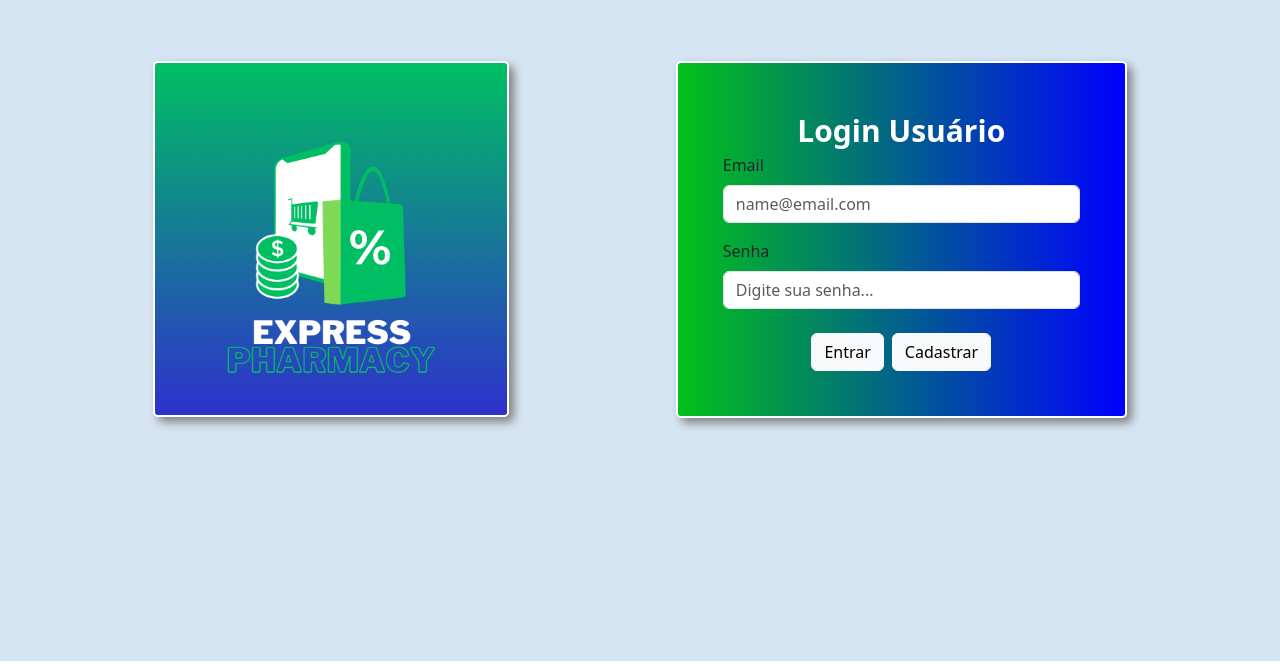
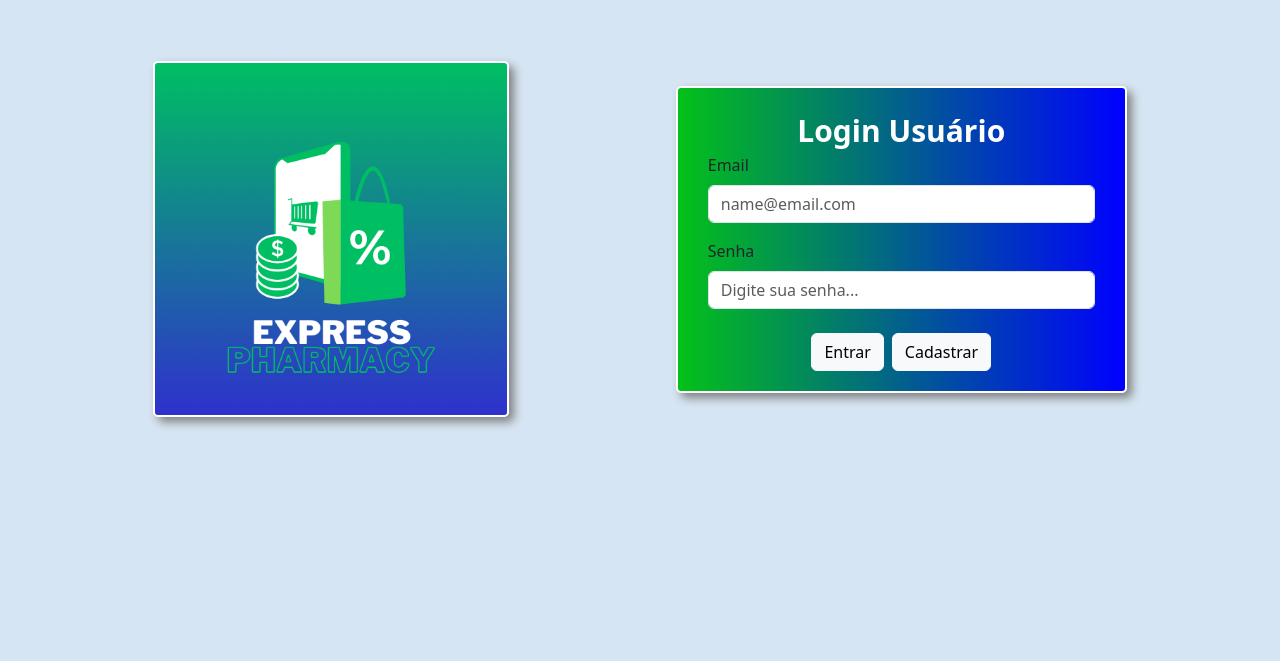
Before and after one commit to FullStack-Itaguacu/M3P-FrontEnd-Squad1, a React (Vite) app in the folder User/: page / in a window 1280 px wide. Shown: the part 131-800 px from the top of the page. Built offline with nearby package versions, Linux system fonts and the light colour scheme.

Commit message:
fix padding form

```diff
--- a/User/src/components/FormularioLogin/formularioLogin.css
+++ b/User/src/components/FormularioLogin/formularioLogin.css
@@ -2,7 +2,7 @@
     background: linear-gradient(to right, rgb(3, 193, 25), blue);
     border: 2px #ffffff solid;
     border-radius: 5px;
-    padding: 45px;
+    padding: 20px 30px ;
     box-shadow: 5px 5px 10px grey;
     transition: 0,6s ease-in-out;
 }
```
